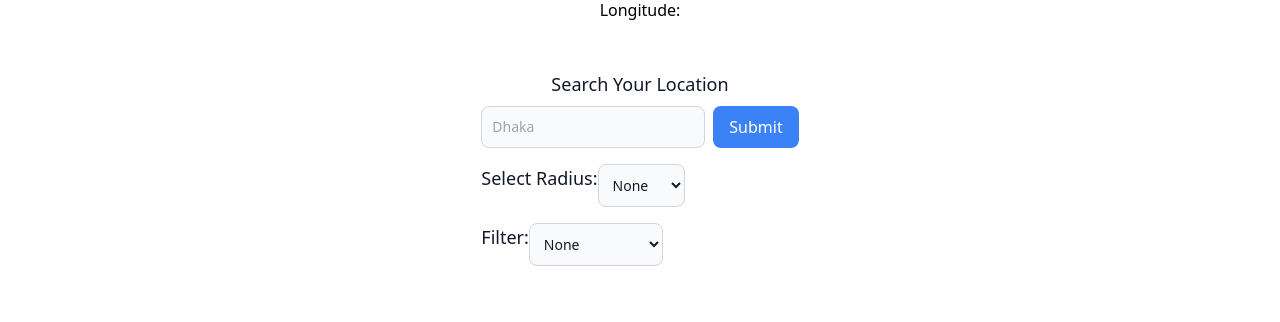
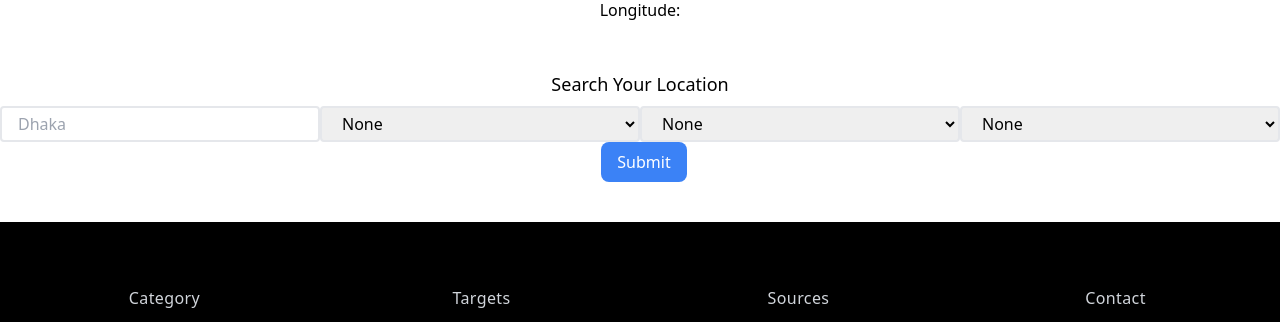
Before and after one commit to IUTCS-24-OpenAPI-Hackathon/IUBAT-BlockBuster, a React (Vite) app in the folder Frontend/: page / in a window 1280 px wide. Shown: the part 574-896 px from the top of the page. Built offline with nearby package versions, Linux system fonts and the light colour scheme.

Commit message:
backend: {change nearby fetch api}

```diff
--- a/Frontend/contexts/appContext.jsx
+++ b/Frontend/contexts/appContext.jsx
@@ -5,14 +5,19 @@ const AppContext = createContext();
 // eslint-disable-next-line react/prop-types
 export const AppContextProvider = ({ children }) => {
   const [location, setLocation] = useState({});
-  const [nearby, setNearby] = useState({});
+  const [nearby, setNearby] = useState([]);
+  const [geo, setGeo] = useState({ lat: "", lon: "" });
+  // const [places, setPlace] = useState([]);
 
   return (
     <AppContext.Provider
       value={{
         location,
         setLocation,
-        nearby, setNearby
+        nearby,
+        setNearby,
+        geo,
+        setGeo,
       }}
     >
       {children}
--- a/Frontend/src/Pages/Gps.jsx
+++ b/Frontend/src/Pages/Gps.jsx
@@ -8,7 +8,7 @@ const Gps = () => {
     latitude: "",
     longitude: "",
   });
-  const { location, setLocation } = useAppContext();
+  const { location, setLocation, setGeo } = useAppContext();
 
   const [error, setError] = useState(null);
   const [responseMessage, setResponseMessage] = useState("");
@@ -22,6 +22,10 @@ const Gps = () => {
             longitude: position.coords.longitude,
           });
           sendLocation(position.coords.latitude, position.coords.longitude);
+          setGeo({
+            lat: position.coords.latitude,
+            lon: position.coords.longitude,
+          });
         },
         (error) => {
           setError(error.message);
--- a/Frontend/src/Pages/Home.jsx
+++ b/Frontend/src/Pages/Home.jsx
@@ -1,5 +1,6 @@
 import Banner from "../Components/Banner";
 import Gps from "./Gps";
+import NearByPlaces from "./NearByPlaces";
 import Search from "./Search";
 
 const Home = () => {
@@ -10,6 +11,7 @@ const Home = () => {
       <br></br>
       <Gps></Gps> <br /> <br />
       <Search></Search>
+      <NearByPlaces />
     </div>
   );
 };
--- a/Frontend/src/Pages/NearByPlaces.jsx
+++ b/Frontend/src/Pages/NearByPlaces.jsx
@@ -1,5 +1,10 @@
+import { useAppContext } from "../../contexts/appContext";
+
 const NearByPlaces = () => {
+  const { nearby } = useAppContext();
+
   return (
+    nearby.length > 0 && (
       <div className="py-32">
         <div className="text-center">
           <h1 className="title font-medium">All Nearby Places</h1>
@@ -11,6 +16,7 @@ const NearByPlaces = () => {
         ))} */}
         </div>
       </div>
+    )
   );
 };
 
--- a/Frontend/src/Pages/Search.jsx
+++ b/Frontend/src/Pages/Search.jsx
@@ -1,118 +1,142 @@
-import React, { useState } from 'react';
+import { useEffect, useState } from "react";
+import { useAppContext } from "../../contexts/appContext";
 
 const Search = () => {
+  const { location, geo, setNearby } = useAppContext();
+
   const [formData, setFormData] = useState({
     location: "",
     radius: "",
-    filter: ""
+    filter: "",
+    type: "",
   });
+
+  useEffect(() => {
+    if (location) {
+      setFormData((prev) => ({
+        ...prev,
+        location: location?.myLocation?.address?.suburb,
+      }));
+    }
+  }, [location]);
 
   const handleSubmit = async (e) => {
     e.preventDefault();
 
     try {
-      const response = await fetch('http://your-api-endpoint.com', {
-        method: 'POST',
+      const response = await fetch(
+        "http://localhost:4003/api/search/nearbyPlaces",
+        {
+          method: "POST",
           headers: {
-          'Content-Type': 'application/json'
+            "Content-Type": "application/json",
           },
-        body: JSON.stringify(formData)
-      });
+          body: JSON.stringify({
+            location: formData.location,
+            radius: formData.radius,
+            filter: formData.filter,
+            lat: geo.lat ? geo.lat : "",
+            lon: geo.lon ? geo.lon : "",
+          }),
+        }
+      );
 
       if (!response.ok) {
-        throw new Error('Failed to submit form');
+        throw new Error("Failed to submit form");
       }
 
+      const data = await response.json();
+
+      setNearby(data);
+      console.log(data);
+
       // Optionally, reset the form data after successful submission
-      setFormData({
-        location: "",
-        radius: "",
-        filter: ""
-      });
+      // setFormData({
+      //   location: "",
+      //   radius: "",
+      //   filter: "",
+      // });
     } catch (error) {
-      console.error('Error:', error);
+      console.error("Error:", error);
     }
   };
 
   const handleChange = (e) => {
     setFormData({
       ...formData,
-      [e.target.name]: e.target.value
+      [e.target.name]: e.target.value,
     });
   };
 
   return (
     <div className="flex justify-center items-center">
-      <form className="text-center" onSubmit={handleSubmit}>
-        <label className="block mb-2 text-lg font-medium text-gray-900 dark:text-white">
+      <form className="text-center w-full" onSubmit={handleSubmit}>
+        <label className="block mb-2 text-lg font-medium">
           Search Your Location
         </label>
-        <div className="flex mb-4">
+        <div className="w-full flex">
+          <div className="w-full">
             <input
               type="text"
               id="location"
               name="location"
-            className="bg-gray-50 border border-gray-300 text-gray-900 text-sm rounded-lg focus:ring-blue-500 focus:border-blue-500 p-2.5 dark:bg-gray-700 dark:border-gray-600 dark:placeholder-gray-400 dark:text-white dark:focus:ring-blue-500 dark:focus:border-blue-500"
+              className="w-full px-4 py-1 border-2 rounded"
               placeholder="Dhaka"
               required
               value={formData.location}
               onChange={handleChange}
             />
+          </div>
+          {/* Radius Dropdown */}
+          <div className="w-full">
+            <select
+              id="radius"
+              name="radius"
+              className="w-full px-4 py-1 border-2 rounded"
+              value={formData.radius}
+              onChange={handleChange}
+            >
+              <option value="">None</option>
+              <option value="5000">5km</option>
+              <option value="10000">10km</option>
+              <option value="15000">15km</option>
+              <option value="20000">20km</option>
+              <option value="30000">30km</option>
+            </select>
+          </div>
+          <div className="w-full">
+            <select
+              id="filter"
+              name="filter"
+              className="w-full px-4 py-1 border-2 rounded"
+              value={formData.filter}
+              onChange={handleChange}
+            >
+              <option value="">None</option>
+              <option value="building.healthcare">Hospital</option>
+              <option value="catering.restaurant">Restaurant</option>
+            </select>
+          </div>
+          <div className="w-full">
+            <select
+              id="type"
+              name="type"
+              className="w-full px-4 py-1 border-2 rounded"
+              value={formData.type}
+              onChange={handleChange}
+            >
+              <option value="all">None</option>
+              <option value="city">City</option>
+              <option value="district">District</option>
+            </select>
+          </div>
+        </div>
         <button
           type="submit"
           className="ml-2 bg-blue-500 hover:bg-blue-600 text-white font-medium py-2 px-4 rounded-lg focus:outline-none focus:ring-2 focus:ring-blue-500 focus:ring-offset-2"
         >
           Submit
         </button>
-        </div>
-
-        {/* Radius Dropdown */}
-        <div className="flex mb-4">
-          <label
-            htmlFor="radius"
-            className="block mb-2 text-lg font-medium text-gray-900 dark:text-white"
-          >
-            Select Radius:{" "}
-          </label>
-          <select
-            id="radius"
-            name="radius"
-            className="bg-gray-50 border border-gray-300 text-gray-900 text-sm rounded-lg focus:ring-blue-500 focus:border-blue-500 p-2.5 dark:bg-gray-700 dark:border-gray-600 dark:placeholder-gray-400 dark:text-white dark:focus:ring-blue-500 dark:focus:border-blue-500"
-            value={formData.radius}
-            onChange={handleChange}
-          >
-            <option value="">None</option>
-            <option value="10km">10km</option>
-            <option value="30km">30km</option>
-            <option value="70km">70km</option>
-            <option value="100km">100km</option>
-            <option value="200km">200km</option>
-          </select>
-        </div>
-
-        <div className="flex mb-4">
-          <label
-            htmlFor="filter"
-            className="block mb-2 text-lg font-medium text-gray-900 dark:text-white"
-          >
-            Filter:{" "}
-          </label>
-          <select
-            id="filter"
-            name="filter"
-            className="bg-gray-50 border border-gray-300 text-gray-900 text-sm rounded-lg focus:ring-blue-500 focus:border-blue-500 p-2.5 dark:bg-gray-700 dark:border-gray-600 dark:placeholder-gray-400 dark:text-white dark:focus:ring-blue-500 dark:focus:border-blue-500"
-            value={formData.filter}
-            onChange={handleChange}
-          >
-            <option value="">None</option>
-            <option value="hospital">Hospital</option>
-            <option value="park">Park</option>
-            <option value="apartment">Apartment</option>
-            <option value="museum">Museum</option>
-            <option value="zoo">Zoo</option>
-            <option value="natural_scene">Natural Scene</option>
-          </select>
-        </div>
       </form>
     </div>
   );
```
Also changed, not shown: 1 other file (tests, documents, lock files or other folders). Lines whose indentation alone changed are shown as unchanged.
